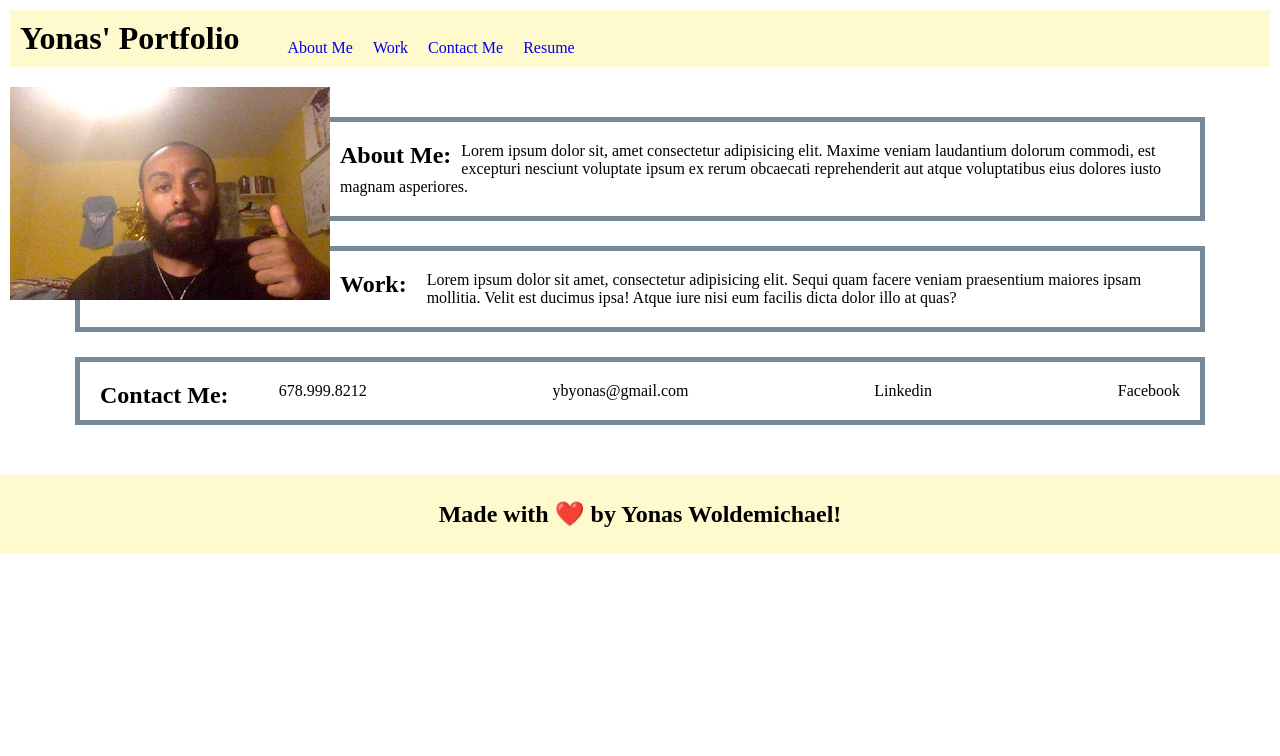
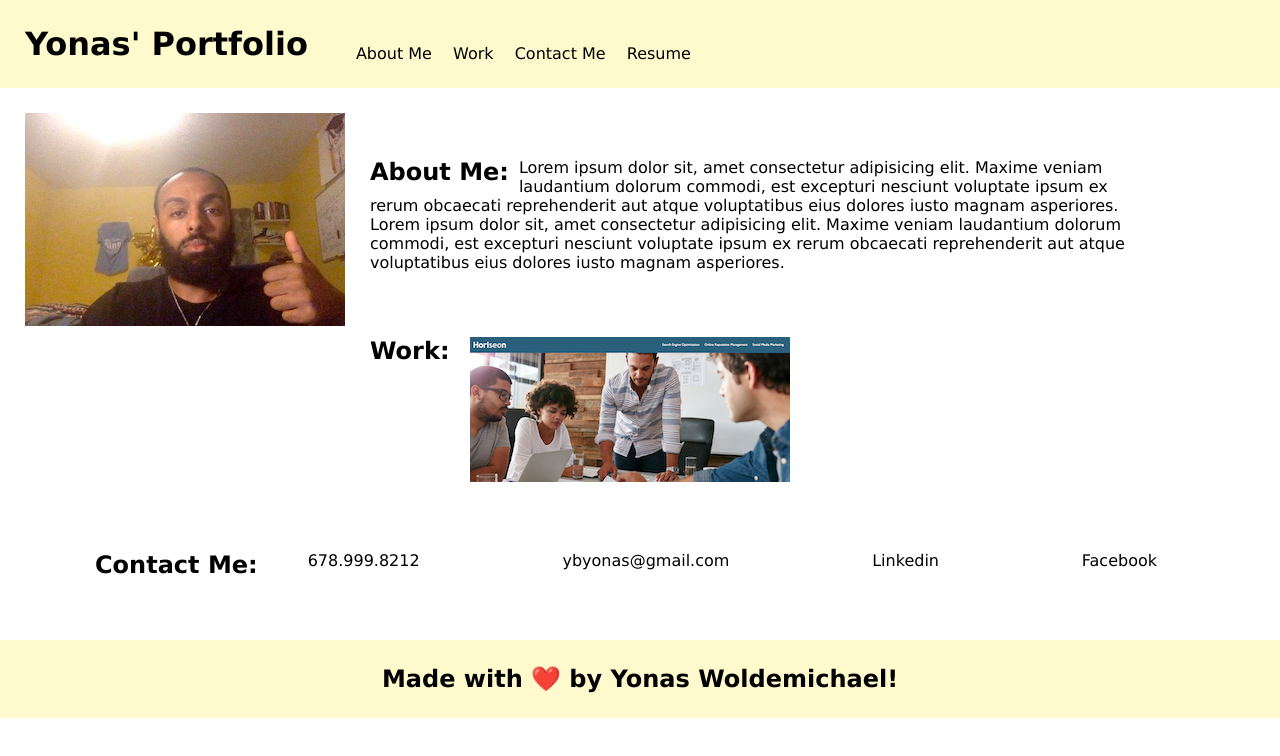
Before and after one commit to Ybyonas1/portfolio-hw, a plain HTML site: page Index.html in a window 1280 px wide. Drawn offline with Linux system fonts and the light colour scheme.

Commit message:
towards the end of the day edits

```diff
--- a/Index.html
+++ b/Index.html
@@ -27,21 +27,25 @@
             <h2>About Me:</h2>
             <p>Lorem ipsum dolor sit, amet consectetur adipisicing elit. Maxime veniam laudantium dolorum commodi, est
                 excepturi nesciunt voluptate ipsum ex rerum obcaecati reprehenderit aut atque voluptatibus eius dolores
+                iusto magnam asperiores. Lorem ipsum dolor sit, amet consectetur adipisicing elit. Maxime veniam laudantium dolorum commodi, est
+                excepturi nesciunt voluptate ipsum ex rerum obcaecati reprehenderit aut atque voluptatibus eius dolores
                 iusto magnam asperiores.</p>
         </div>
         <div id="work">
             <h2>Work:</h2>
-            <p>Lorem ipsum dolor sit amet, consectetur adipisicing elit. Sequi quam facere veniam praesentium maiores
-                ipsam
-                mollitia. Velit est ducimus ipsa! Atque iure nisi eum facilis dicta dolor illo at quas?</p>
+            <ul>
+                <li id="horiseon"><img src="./assets/images/Screen Shot 2021-11-17 at 8.54.26 PM.png" alt="horiseon"></li>
+                <!-- <li id="comingsoon"><img src="./assets/images/Coming Soon.jpeg" alt="coming soon"></li> -->
+                <!-- <li id="comingsoon"><img src="./assets/images/Coming Soon.jpeg" alt="coming soon"></li> -->
+            </ul>
         </div>
         <div id="contact-me">
             <h2>Contact Me:</h2>
             <ul id="contlinks">
                 <li>678.999.8212</li>
-                <li>ybyonas@gmail.com</li>
-                <li>Linkedin</li>
-                <li>Facebook</li>
+                <li><a href="mailto:ybyonas@gmail.com">ybyonas@gmail.com</a></li>
+                <li><a href="https://http://underconstruction.com/">Linkedin</a></li>
+                <li><a href="https://Facebook.com">Facebook</a></li>
             </ul>
         </div>
     </section>
--- a/assets/style.css
+++ b/assets/style.css
@@ -1,12 +1,13 @@
-* {
+html, * {
     margin: 0;
+    box-sizing: border-box;
+}
 
-}
 header {
     background-color: lemonchiffon;
-    margin: 10px;
+    /* margin: 10px; */
     display: flex;
-    padding: 10px;
+    padding: 25px;
 
 }
 
@@ -16,28 +17,46 @@ header li {
 
 }
 
+header li:hover {
+    background-color: white;
+    text-decoration: red;
+}
+
 header ul {
     align-self: flex-end;
      /* float: right; ????? */
+    /* justify-content: right; Doesn't work  */
+
 }
 
 header a {
     text-decoration: none;
+    color: black;
 
 }
 
+body {
+    font-family: 'Lucida Sans', 'Lucida Sans Regular', 'Lucida Grande', 'Lucida Sans Unicode', Geneva, Verdana, sans-serif;
+}
+
+aside {
+    width: 40%;
+}
+
 section {
+    width: 90%;
     margin: 50px;
 }
 
-img {
+aside img {
     float: left;
-    padding: 10px;
+    padding: 25px;
 }
 
 div {
     margin: 25px;
-    border: 5px lightslategrey solid;
+    /* border: 5px lightslategrey solid; */
+/* HOW DO I FIX THIS ISSUE!!!  */
     padding: 20px;
 }
 
@@ -50,11 +69,27 @@ div h2 {
     margin-right: 20px;
 }
 
+#horiseon, #comingsoon {
+    margin: auto;
+    list-style-type: none;
+}
+
 #contlinks {
    display: flex;
    justify-content: space-between;
    list-style-type: none;
    align-items: center;
+   flex-wrap: wrap;
+}
+
+#contlinks a {
+    text-decoration: none;
+    color: black;
+}
+
+#contlinks a:hover {
+    background-color: lemonchiffon;
+    color: tomato;
 }
 
 footer {
```
Also changed, not shown: assets/images/Coming Soon.jpeg (added), assets/images/Screen Shot 2021-11-17 at 10.13.44 PM.png (added), assets/images/Screen Shot 2021-11-17 at 8.54.26 PM.png (added), 1 other file.
